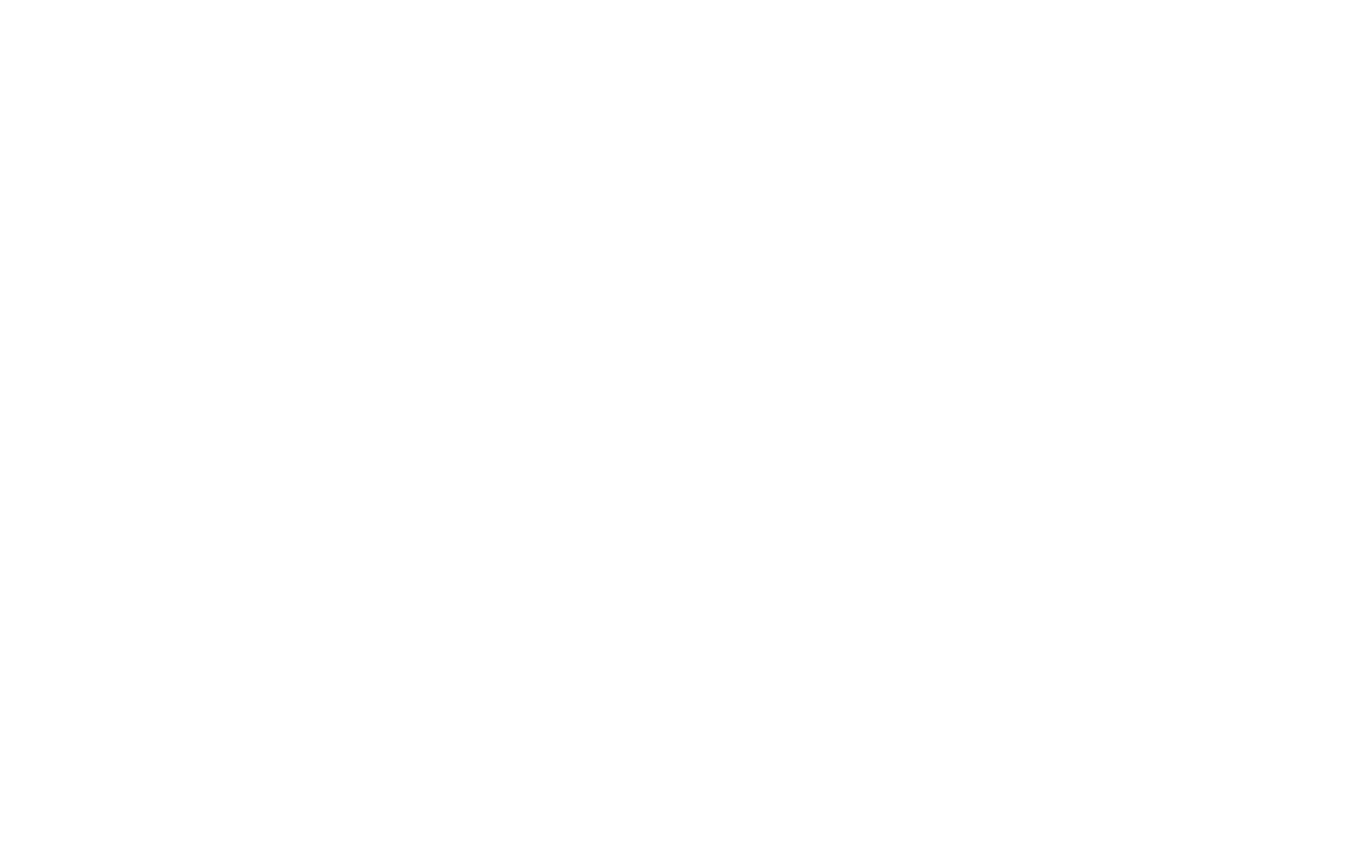
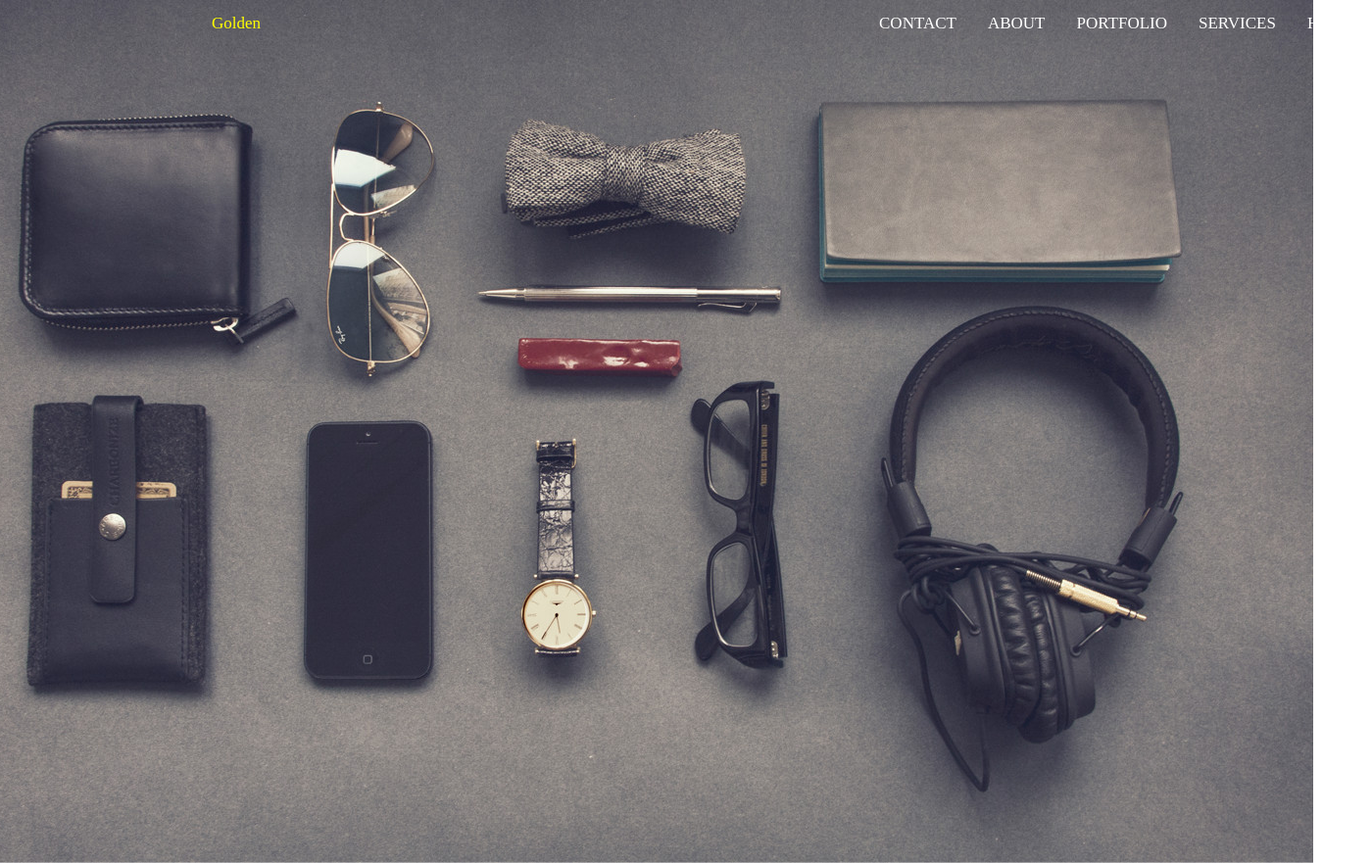
Before and after one commit to jarekm80/zadanie4, a website: page index.html in a window 1280 px wide. Shown: the whole page at 98% size, 1400 px wide, since content can reach past the window. Before the commit the page ends 800 px from the top, so only its background shows below. Drawn offline with nearby package versions, Linux system fonts and the light colour scheme; files that its build step writes are made by us from their sources.

Commit message:
img absolute and navigation inline

```diff
--- a/index.html
+++ b/index.html
@@ -4,11 +4,21 @@
     <meta charset="utf-8">
     <title>My first website</title>
     <link rel="stylesheet" href="vendor/bootstrap-grid.css">
-    <link rel="stylesheet" href="style.css">
+    <link rel="stylesheet" href="css/style.css">
 </head>
 <body>
-    <nav class="navbar fixed-top navbar-expand-md navbar-dark">
-
-    </nav>
+    <img src="/images/back.jpg" class="backImg">
+    <div class="overTopNav">
+        <div class="TopNav tnLeft">
+            <a href="#">Golden</a>
+        </div>
+        <div class="TopNav tnRight">
+            <a href="#">HOME</a>
+            <a href="#">SERVICES</a>
+            <a href="#">PORTFOLIO</a>
+            <a href="#">ABOUT</a>
+            <a href="#">CONTACT</a>
+        </div>
+    </div>
 </body>
 </html>
--- a/sass/style.scss
+++ b/sass/style.scss
@@ -0,0 +1,34 @@
+body{
+    margin: 0px;
+}
+.overTopNav{
+    width: 1400px;
+    height: 100px;
+    margin: auto;
+}
+.TopNav {
+    display:inline;
+}
+.tnLeft a {
+    margin: 0px 10px 0px 200px;
+    float: left;
+    color: yellow;
+}
+.tnRight a {
+    float: right;
+    color: white;
+    text-align: center;
+}
+.TopNav a {
+    padding: 14px 16px;
+    text-decoration: none;
+    font-size: 17px;
+}
+.backImg{
+    position: absolute;
+    z-index: -1;
+    left: 50%;
+    margin-left: -700px;
+    margin-top: 0px;
+    padding: 0px;
+  }
```
Also changed, not shown: css/style.css, images/back.jpg (added), 1 other file.
